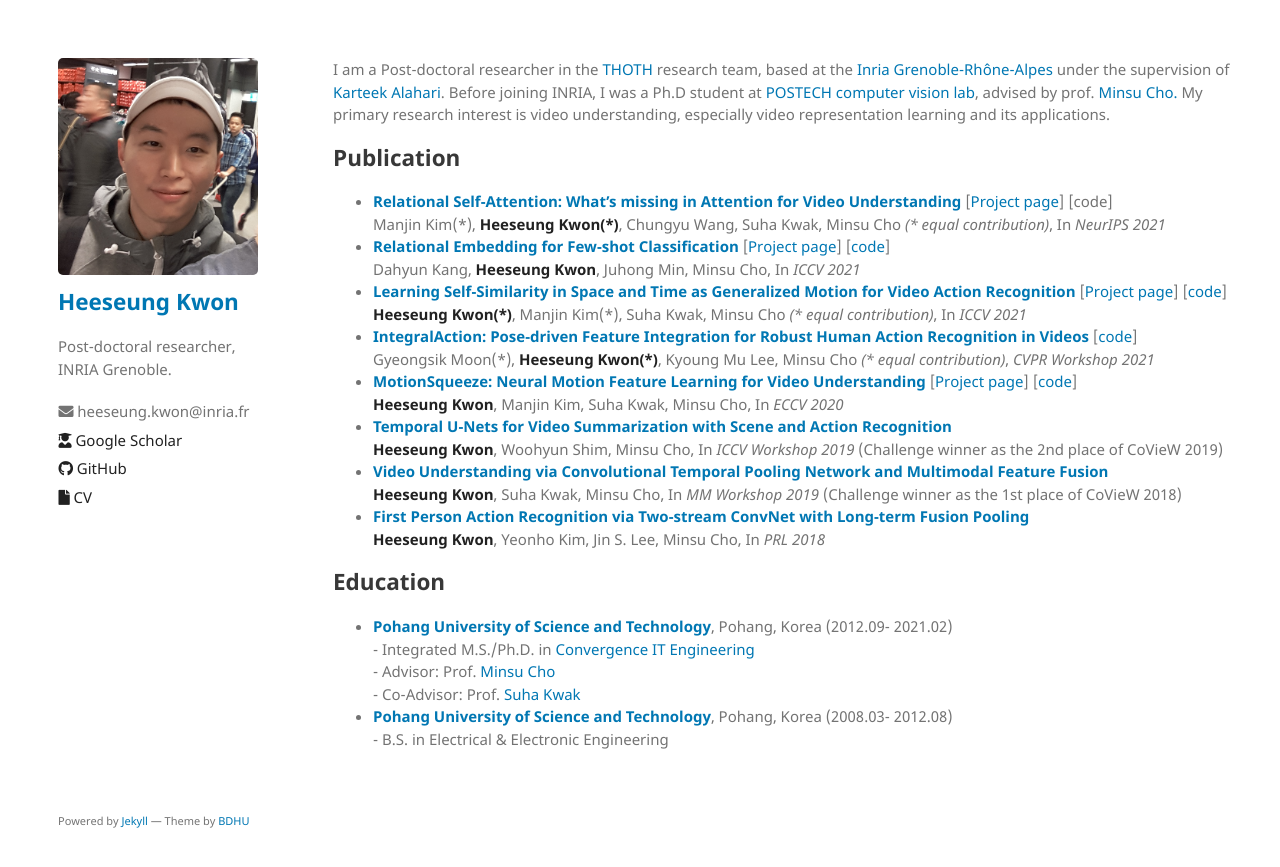
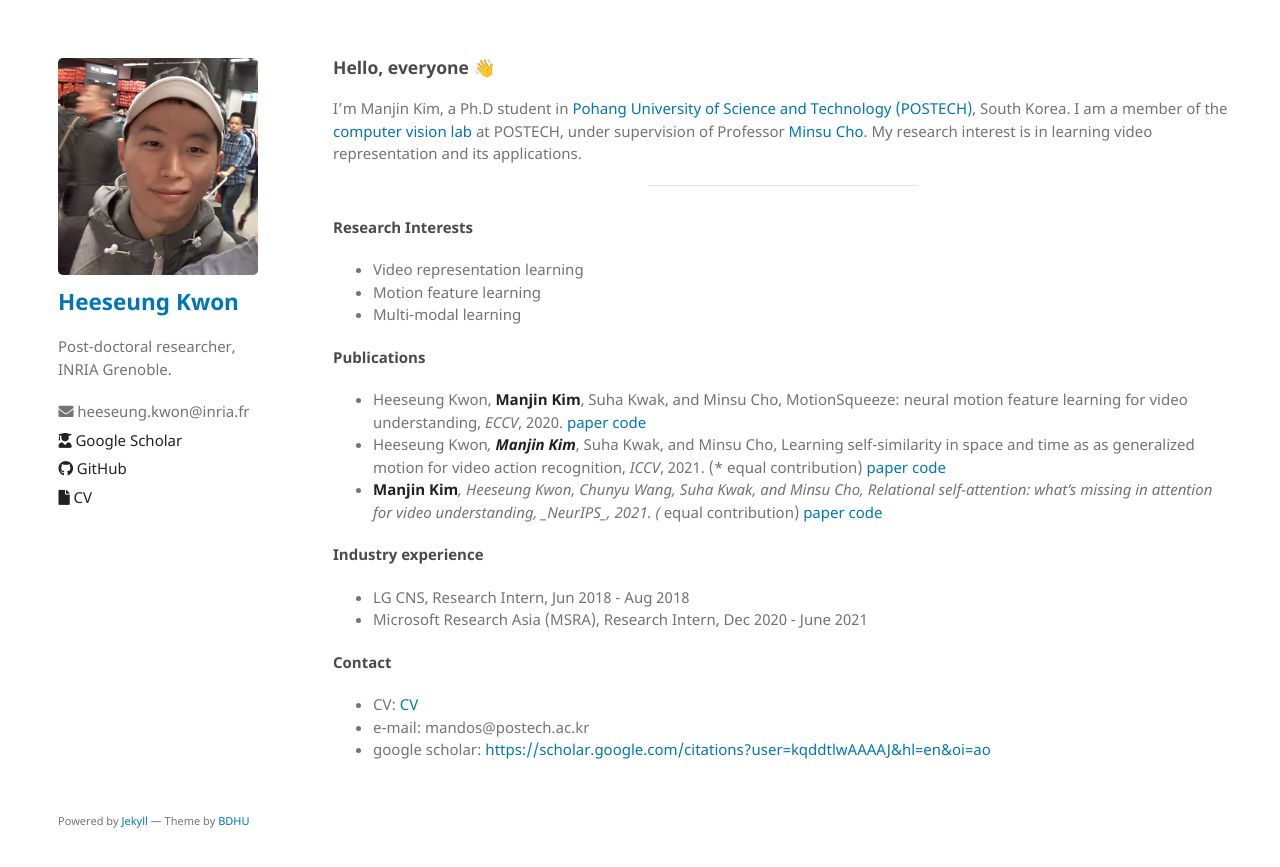
Before and after one commit to KimManjin/KimManjin.github.io, a Jekyll site: the page built from index.md, in a window 1280 px wide. Shown: the top 867 px of the page. Built offline with Jekyll 4.4.1, drawn with Linux system fonts in a browser that asks for light colours; our own code applies the rules of GitHub Pages for plain Markdown files.

Commit message:
initial commit

```diff
--- a/index.md
+++ b/index.md
@@ -1,43 +1,38 @@
-I am a Post-doctoral researcher in the [THOTH](https://team.inria.fr/thoth/) research team, based at the [Inria Grenoble-Rhône-Alpes](https://www.inria.fr/fr/centre-inria-grenoble-rhone-alpes) under the supervision of [Karteek Alahari](https://thoth.inrialpes.fr/people/alahari/).
-Before joining INRIA, I was a Ph.D student at [POSTECH computer vision lab](https://cvlab.postech.ac.kr/lab/index.php), advised by prof. [Minsu Cho.](http://cvlab.postech.ac.kr/~mcho/)
-My primary research interest is video understanding, especially video representation learning and its applications.
+### Hello, everyone 👋
 
-## Publication
- - **[Relational Self-Attention: What's missing in Attention for Video Understanding](https://arxiv.org/abs/2111.01673)** &#91;[Project page](http://cvlab.postech.ac.kr/research/RSA/)&#93; &#91;code&#93;
-   Manjin Kim(&#42;), **Heeseung Kwon(&#42;)**, Chungyu Wang, Suha Kwak, Minsu Cho *(&#42; equal contribution)*, In *NeurIPS 2021*
- - **[Relational Embedding for Few-shot Classification](https://arxiv.org/abs/2108.09666)** &#91;[Project page](http://cvlab.postech.ac.kr/research/RENet/)&#93; &#91;[code](https://github.com/dahyun-kang/renet)&#93;
-   Dahyun Kang, **Heeseung Kwon**, Juhong Min, Minsu Cho, In *ICCV 2021*
- - **[Learning Self-Similarity in Space and Time as Generalized Motion for Video Action Recognition](https://arxiv.org/abs/2102.07092)** &#91;[Project page](https://cvlab.postech.ac.kr/research/SELFY/)&#93; &#91;[code](https://github.com/arunos728/SELFY)&#93;
-   **Heeseung Kwon(&#42;)**, Manjin Kim(&#42;), Suha Kwak, Minsu Cho *(&#42; equal contribution)*, In *ICCV 2021*
-- **[IntegralAction: Pose-driven Feature Integration for Robust Human Action Recognition in Videos](https://arxiv.org/abs/2007.06317)** &#91;[code](https://github.com/mks0601/IntegralAction_RELEASE)&#93;
-  Gyeongsik Moon(&#42;), **Heeseung Kwon(&#42;)**, Kyoung Mu Lee, Minsu Cho *(&#42; equal contribution)*, *CVPR Workshop 2021*
-- **[MotionSqueeze: Neural Motion Feature Learning for Video Understanding](https://arxiv.org/abs/2007.09933)** &#91;[Project page](https://cvlab.postech.ac.kr/research/MotionSqueeze/)&#93; &#91;[code](https://github.com/arunos728/MotionSqueeze)&#93;
-  **Heeseung Kwon**, Manjin Kim, Suha Kwak, Minsu Cho, In *ECCV 2020*
-- **[Temporal U-Nets for Video Summarization with Scene and Action Recognition](https://openaccess.thecvf.com/content_ICCVW_2019/papers/CoView/Kwon_Temporal_U-Nets_for_Video_Summarization_with_Scene_and_Action_Recognition_ICCVW_2019_paper.pdf)**
-  **Heeseung Kwon**, Woohyun Shim, Minsu Cho, In *ICCV Workshop 2019* (Challenge winner as the 2nd place of CoVieW 2019)
-- **[Video Understanding via Convolutional Temporal Pooling Network and Multimodal Feature Fusion](https://dl.acm.org/doi/10.1145/3265987.3265991)**
-  **Heeseung Kwon**, Suha Kwak, Minsu Cho, In *MM Workshop 2019* (Challenge winner as the 1st place of CoVieW 2018)
-- **[First Person Action Recognition  via  Two-stream  ConvNet  with  Long-term  Fusion  Pooling](https://www.sciencedirect.com/science/article/pii/S0167865518303027)**
-  **Heeseung Kwon**, Yeonho Kim, Jin S. Lee, Minsu Cho, In *PRL 2018*
+<!--
+**KimManjin/KimManjin** is a ✨ _special_ ✨ repository because its `README.md` (this file) appears on your GitHub profile.
 
-## Education
-- **[Pohang University of Science and Technology](http://postech.ac.kr/eng/)**, Pohang, Korea (2012.09- 2021.02)
-  \- Integrated M.S./Ph.D. in [Convergence IT Engineering](https://cite.postech.ac.kr/)
-  \- Advisor: Prof. [Minsu Cho](http://cvlab.postech.ac.kr/~mcho/)
-  \- Co-Advisor: Prof. [Suha Kwak](https://cvlab.postech.ac.kr/~suhakwak/)
-- **[Pohang University of Science and Technology](http://postech.ac.kr/eng/)**, Pohang, Korea (2008.03- 2012.08)
-	\- B.S. in Electrical & Electronic Engineering
+Here are some ideas to get you started:
 
-<!--## Honors & Awards
-- The challenge winner at CoVieW'19 workshop and challenge, ICCV 2019
-  \- **2nd place** at the Challenge on Comprehensive Video Understanding in the Wild
-- The challenge winner at CoVieW'18 workshop and challenge, ACM MM 2018
-  \- **1st place** at the Challenge on Comprehensive Video Understanding in the Wild
-  \- Awarded to **the best algorithm** on multi-task action and scene recognition 	-->
+- 🔭 I’m currently working on ...
+- 🌱 I’m currently learning ...
+- 👯 I’m looking to collaborate on ...
+- 🤔 I’m looking for help with ...
+- 💬 Ask me about ...
+- 📫 How to reach me: ...
+- 😄 Pronouns: ...
+- ⚡ Fun fact: ...
+-->
 
-<!--## Patent
-- Method for temporal information encoding of the videosegment frame-wise features for video recognition
-  \- Yeongsuk Kim, **Heeseung Kwon** (Korean domestic; 1019369470000) -->
+I'm Manjin Kim, a Ph.D student in [Pohang University of Science and Technology (POSTECH)](https://www.postech.ac.kr/eng/), South Korea. I am a member of the [computer vision lab](http://cvlab.postech.ac.kr/lab/) at POSTECH, under supervision of Professor [Minsu Cho](http://cvlab.postech.ac.kr/~mcho/). My research interest is in learning video representation and its applications.
 
-<!--## Language skills
-- Korean(native), English(advanced)-->
+-------------
+#### Research Interests
+* Video representation learning
+* Motion feature learning
+* Multi-modal learning
+
+#### Publications
+* Heeseung Kwon, **Manjin Kim**, Suha Kwak, and Minsu Cho, MotionSqueeze: neural motion feature learning for video understanding, _ECCV_, 2020. [paper](https://arxiv.org/abs/2007.09933) [code](https://github.com/arunos728/MotionSqueeze)
+* Heeseung Kwon*, **Manjin Kim***, Suha Kwak, and Minsu Cho, Learning self-similarity in space and time as as generalized motion for video action recognition, _ICCV_, 2021.   (* equal contribution) [paper](https://arxiv.org/abs/2102.07092) [code](https://github.com/arunos728/SELFY)
+* **Manjin Kim***, Heeseung Kwon, Chunyu Wang, Suha Kwak, and Minsu Cho, Relational self-attention: what's missing in attention for video understanding, _NeurIPS_, 2021.   (* equal contribution) [paper](https://arxiv.org/abs/2111.01673) [code](https://github.com/KimManjin/RSA)
+
+#### Industry experience
+* LG CNS, Research Intern, Jun 2018 - Aug 2018
+* Microsoft Research Asia (MSRA), Research Intern, Dec 2020 - June 2021
+
+#### Contact
+* CV: [CV](https://github.com/KimManjin/KimManjin/blob/main/ManjinKim_resume%20.pdf)
+* e-mail: mandos@postech.ac.kr
+* google scholar: [https://scholar.google.com/citations?user=kqddtlwAAAAJ&hl=en&oi=ao](https://scholar.google.com/citations?user=kqddtlwAAAAJ&hl=en&oi=ao)
```
